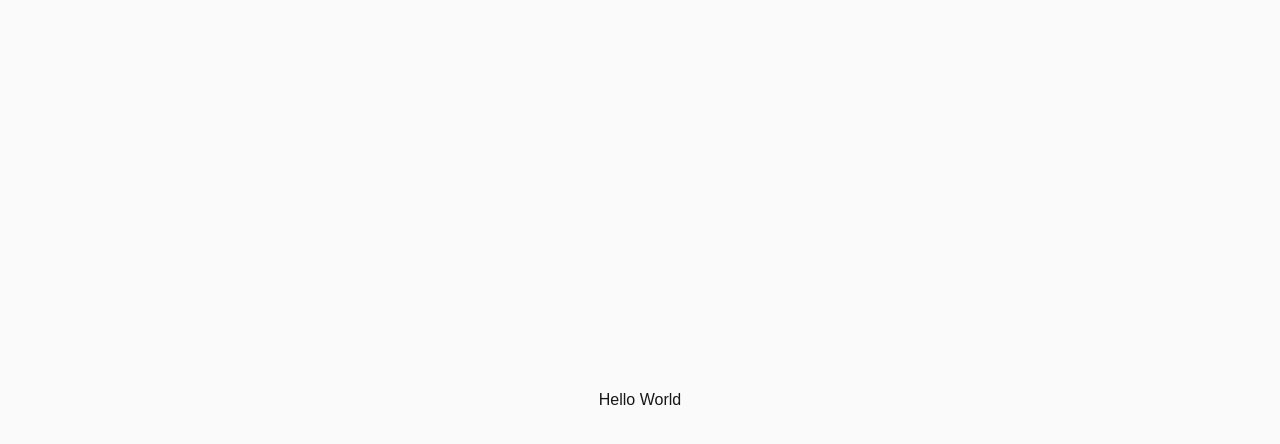
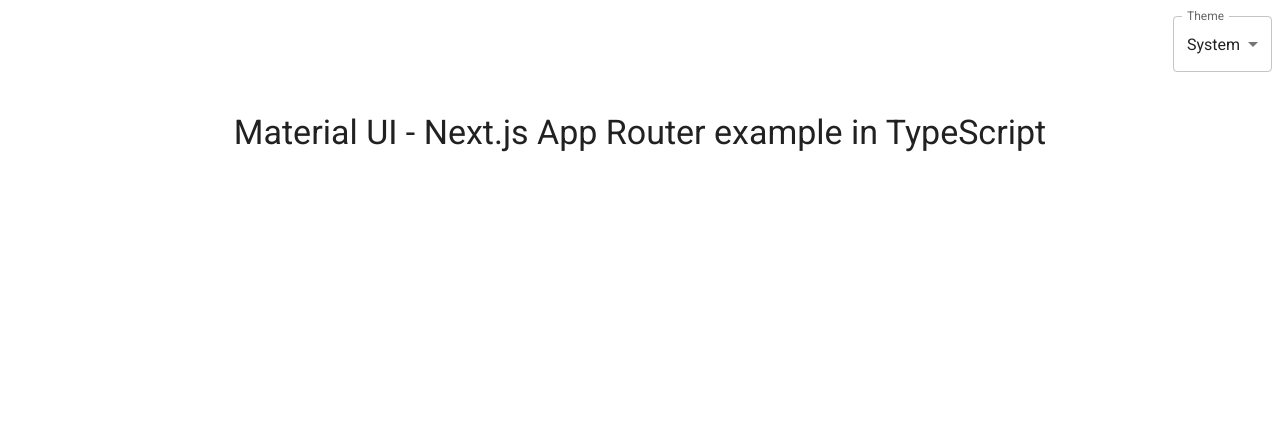
Before and after one commit to leduy2004-coder/food-app, a Next.js app: page /en in a window 1280 px wide. Shown: the top 444 px of the page. Built offline with nearby package versions, Linux system fonts and the light colour scheme.

Commit message:
feat: add mode switch

```diff
--- a/package.json
+++ b/package.json
@@ -13,6 +13,7 @@
     "@emotion/styled": "^11.14.1",
     "@mui/icons-material": "^7.3.4",
     "@mui/material": "^7.3.4",
+    "@mui/material-nextjs": "^7.3.3",
     "next": "16.0.0",
     "next-intl": "^4.4.0",
     "react": "19.2.0",
--- a/src/app/[locale]/layout.tsx
+++ b/src/app/[locale]/layout.tsx
@@ -1,20 +1,60 @@
-import type { Metadata } from "next";
+import * as React from "react";
+import { Inter } from "next/font/google";
+import { Metadata } from "next";
+import { ThemeProvider as MuiThemeProvider } from "@mui/material/styles";
+import CssBaseline from "@mui/material/CssBaseline";
+import InitColorSchemeScript from "@mui/material/InitColorSchemeScript";
+import theme from "@/theme";
+import ModeSwitch from "@/components/features/ModeSwitch";
+
+import { NextIntlClientProvider } from "next-intl";
+import { getMessages } from "next-intl/server";
+
 import "../globals.css";
 
+// import Header from "@/components/app.header";
+// import SlideSession from "@/components/slide-session";
+// import AppProvider from "./app-provider";
+import { baseOpenGraph } from "@/app/[locale]/shared-metadata";
+
+const inter = Inter({ subsets: ["vietnamese"] });
+
 export const metadata: Metadata = {
-  title: "Create Next App",
-  description: "Generated by create next app",
+  title: {
+    template: "%s | Productic",
+    default: "Productic",
+  },
+  description: "Được tạo bởi Được dev",
+  openGraph: baseOpenGraph,
 };
 
-export default function RootLayout({
+const LOCALES = ["en", "vn"];
+export const generateStaticParams = () => LOCALES.map((locale) => ({ locale }));
+
+export default async function RootLayout({
   children,
-}: Readonly<{
+  params,
+}: {
   children: React.ReactNode;
-}>) {
+  params: { locale: string };
+}) {
+  const { locale } = params;
+  const messages = await getMessages({ locale });
+
   return (
-    <html lang="en">
-      <body>
-        {children}
+    <html lang={locale} suppressHydrationWarning>
+      <head>
+        {/* Handle MUI color scheme preference */}
+        <InitColorSchemeScript attribute="class" />
+      </head>
+      <body className={`${inter.className}`}>
+        <MuiThemeProvider theme={theme}>
+          <CssBaseline />
+          <ModeSwitch />
+          <NextIntlClientProvider messages={messages}>
+            {children}
+          </NextIntlClientProvider>
+        </MuiThemeProvider>
       </body>
     </html>
   );
--- a/src/app/[locale]/page.tsx
+++ b/src/app/[locale]/page.tsx
@@ -1,8 +1,26 @@
+import Container from "@mui/material/Container";
+import Typography from "@mui/material/Typography";
+import Box from "@mui/material/Box";
+import Link from "@mui/material/Link";
+import NextLink from "next/link";
 
 export default function Home() {
   return (
-    <div className="flex min-h-screen items-center justify-center bg-zinc-50 font-sans dark:bg-black">
-      Hello World
-    </div>
+    <Container maxWidth="lg">
+      <Box
+        sx={{
+          my: 4,
+          display: "flex",
+          flexDirection: "column",
+          justifyContent: "center",
+          alignItems: "center",
+        }}
+      >
+        <Typography variant="h4" component="h1" sx={{ mb: 2 }}>
+          Material UI - Next.js App Router example in TypeScript
+        </Typography>
+
+      </Box>
+    </Container>
   );
 }
--- /dev/null
+++ b/src/app/[locale]/shared-metadata.ts
@@ -0,0 +1,5 @@
+export const baseOpenGraph = {
+  locale: 'en_US',
+  type: 'website',
+  siteName: 'Food Company'
+}
--- /dev/null
+++ b/src/components/features/ModeSwitch.tsx
@@ -0,0 +1,40 @@
+'use client';
+import * as React from 'react';
+import Box from '@mui/material/Box';
+import FormControl from '@mui/material/FormControl';
+import InputLabel from '@mui/material/InputLabel';
+import MenuItem from '@mui/material/MenuItem';
+import Select from '@mui/material/Select';
+import { useColorScheme } from '@mui/material/styles';
+
+export default function ModeSwitch() {
+  const { mode, setMode } = useColorScheme();
+  if (!mode) {
+    return null;
+  }
+  return (
+    <Box
+      sx={{
+        display: 'flex',
+        justifyContent: 'flex-end',
+        mt: 1,
+        p: 1,
+      }}
+    >
+      <FormControl>
+        <InputLabel id="mode-select-label">Theme</InputLabel>
+        <Select
+          labelId="mode-select-label"
+          id="mode-select"
+          value={mode}
+          onChange={(event) => setMode(event.target.value as typeof mode)}
+          label="Theme"
+        >
+          <MenuItem value="system">System</MenuItem>
+          <MenuItem value="light">Light</MenuItem>
+          <MenuItem value="dark">Dark</MenuItem>
+        </Select>
+      </FormControl>
+    </Box>
+  );
+}
--- /dev/null
+++ b/src/constants/routes.ts
@@ -0,0 +1,10 @@
+const routes = {
+  profile: "/profile",
+  product: "/product/:id",
+  search: "/search",
+  login: "/login",
+  register: "/register",
+  admin_category: "/admin/category",
+};
+
+export default routes;
--- /dev/null
+++ b/src/theme.ts
@@ -0,0 +1,37 @@
+'use client';
+import { createTheme } from '@mui/material/styles';
+import { Roboto } from 'next/font/google';
+
+const roboto = Roboto({
+  weight: ['300', '400', '500', '700'],
+  subsets: ['latin'],
+  display: 'swap',
+});
+
+const theme = createTheme({
+  colorSchemes: { light: true, dark: true },
+  cssVariables: {
+    colorSchemeSelector: 'class',
+  },
+  typography: {
+    fontFamily: roboto.style.fontFamily,
+  },
+  components: {
+    MuiAlert: {
+      styleOverrides: {
+        root: {
+          variants: [
+            {
+              props: { severity: 'info' },
+              style: {
+                backgroundColor: '#60a5fa',
+              },
+            },
+          ],
+        },
+      },
+    },
+  },
+});
+
+export default theme;
```
Also changed, not shown: 1 other file (tests, documents, lock files or other folders).
